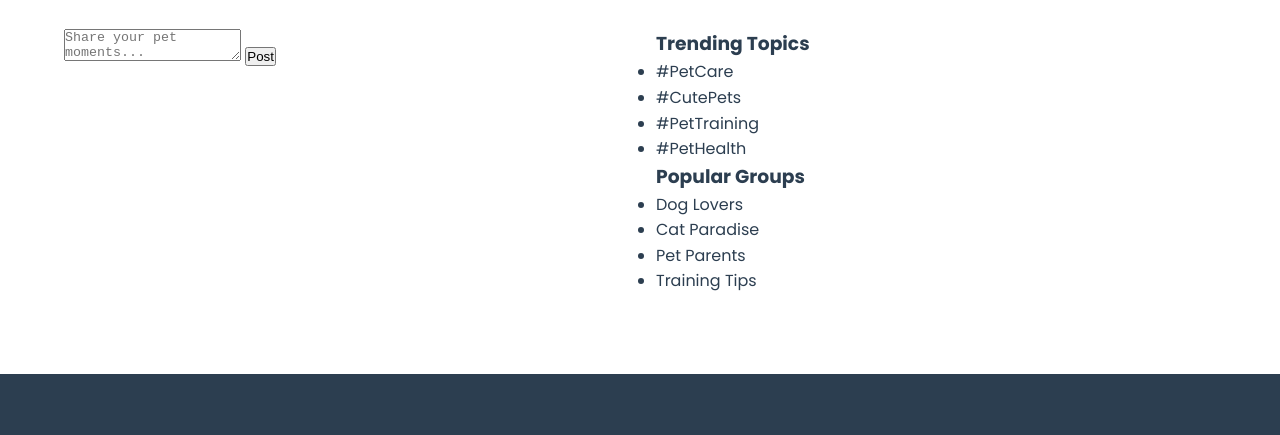
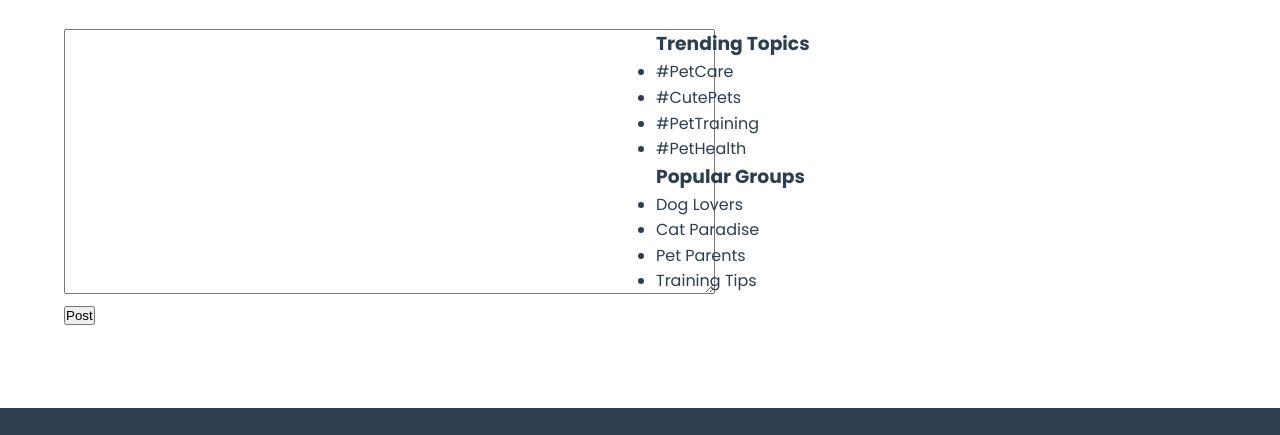
Before and after one commit to Kshitizjain11/Petypie, a plain HTML site: page community.html in a window 1280 px wide. Shown: the part 121-556 px from the top of the page. Drawn offline with Linux system fonts and the light colour scheme.

Commit message:
Fixing Bug

```diff
--- a/community.html
+++ b/community.html
@@ -34,7 +34,7 @@
             <div class="community-features">
                 <div class="posts-section">
                     <div class="create-post">
-                        <textarea placeholder="Share your pet moments..."></textarea>
+                        <textarea  class="textboxx" "Share your pet moments..."></textarea>
                         <button class="post-btn">Post</button>
                     </div>
                     <div class="feed">
--- a/style.css
+++ b/style.css
@@ -1153,6 +1153,10 @@ width: 100%;
     margin-bottom: 2rem;
     box-shadow: var(--card-shadow);
 }
+.textboxx{
+    width: 651px;
+    height: 265px;;
+}
 
 .post-header {
     display: flex;
```
